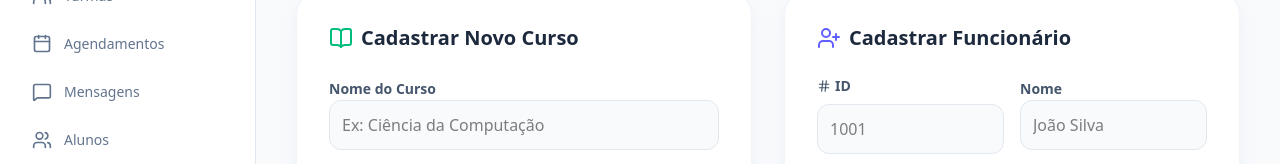
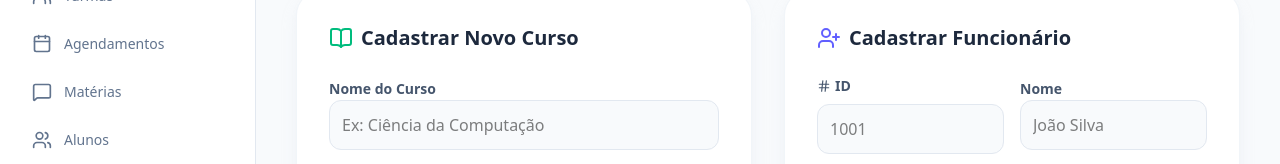
Before and after one commit to GuilhermeFerza/plataforma-escolar, a React (Vite) app in the folder client/: page /admin in a window 1280 px wide. Shown: the part 233-397 px from the top of the page. Built offline with nearby package versions, Linux system fonts and the light colour scheme; no server answers; sample sign-in values are in the browser's storage.

Commit message:
Refactor Sidebar component: update menu item label from 'Mensagens' to 'Matérias' for clarity

```diff
--- a/client/src/components/Sidebar.tsx
+++ b/client/src/components/Sidebar.tsx
@@ -23,7 +23,7 @@ export default function Sidebar() {
     { icon: BookOpen, label: 'Cursos', path: '/cursos' },
     { icon: Users, label: 'Turmas', path: '/turmas' },
     { icon: Calendar, label: 'Agendamentos', path: '/agendamentos' },
-    { icon: MessageSquare, label: 'Mensagens', path: '/mensagens' },
+    { icon: MessageSquare, label: 'Matérias', path: '/materias' },
     { icon: Users, label: 'Alunos', path: '/alunos' },
   ];
 
```
